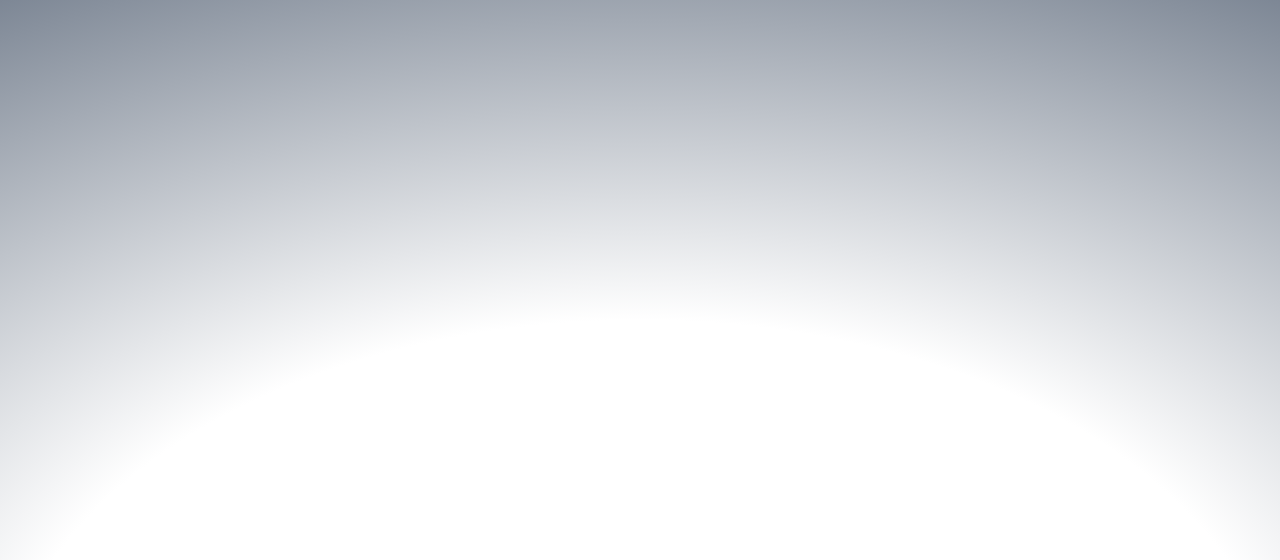
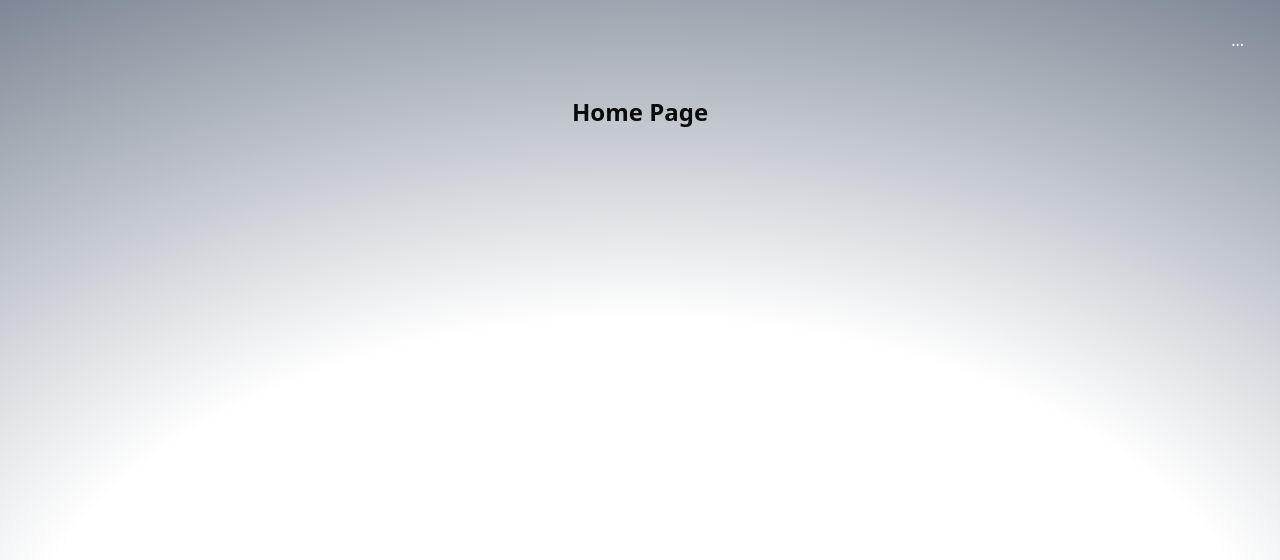
Before and after one commit to STzelas/note-app-placeholder-frontend-dev, a React (Vite) app: page / in a window 1280 px wide. Shown: the top 560 px of the page. Built offline with nearby package versions, Linux system fonts and the light colour scheme.

Commit message:
feat: Layout component instead of raw code added

```diff
--- a/src/components/Noterr.tsx
+++ b/src/components/Noterr.tsx
@@ -1,12 +1,9 @@
+import Layout from "./Layout";
+
 const Noterr = () => {
   return (
     <>
-      <div className="min-h-screen w-full relative dark:bg-black">
-        <div
-          className="absolute inset-0 z-0 gradient-white dark:gradient-black"
-        />
-        {/* Content/Components */}
-      </div>
+      <Layout/>
     </>
   )
 }
```
